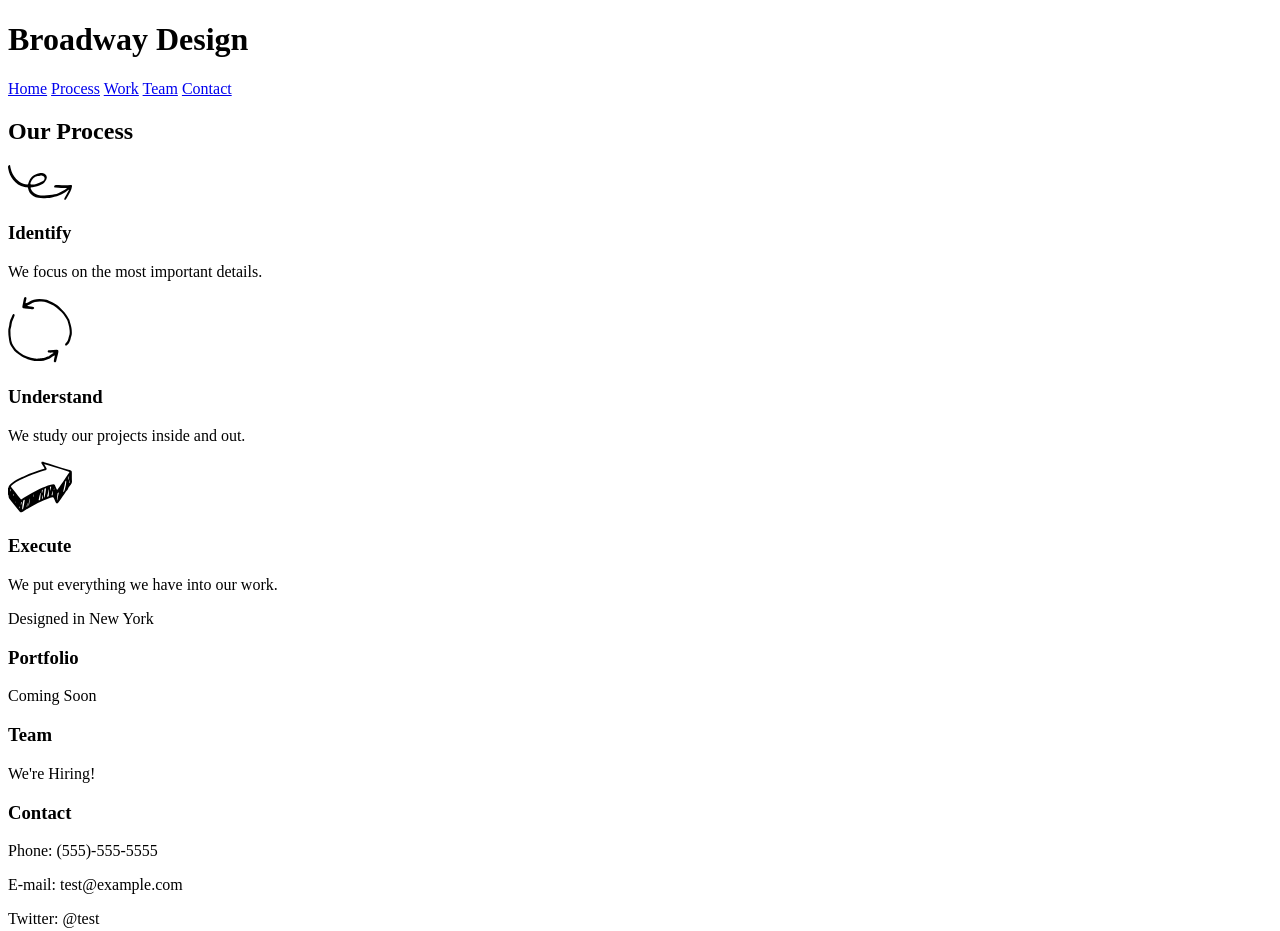
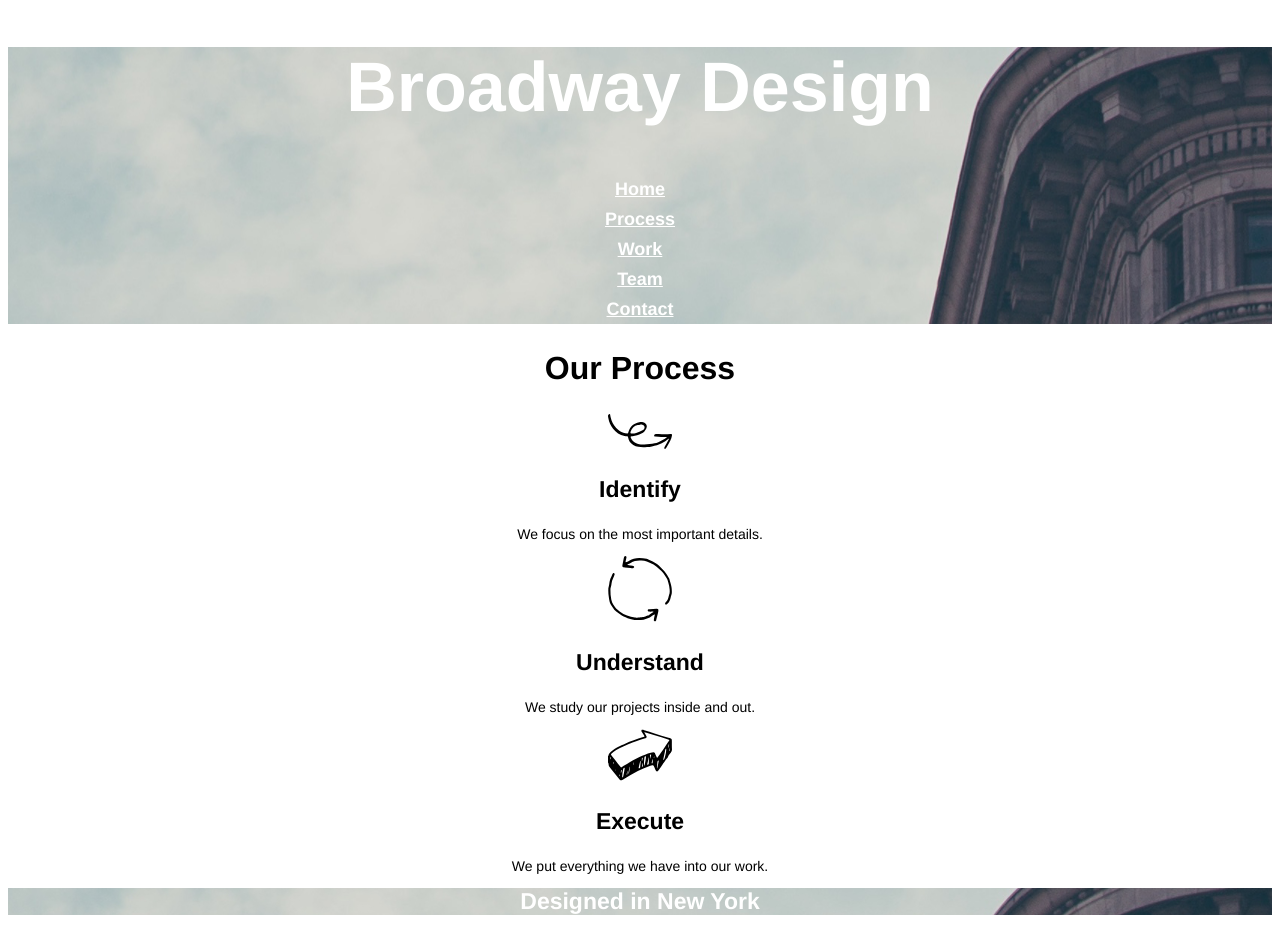
Before and after one commit to su-xuan/Broadway, a plain HTML site: page index.html in a window 1280 px wide. Shown: the top 931 px of the page. Drawn offline with Linux system fonts and the light colour scheme.

Commit message:
messages

```diff
--- a/index.html
+++ b/index.html
@@ -5,7 +5,9 @@
     <title>Broadway</title>
     <link rel="stylesheet" href="resources/css/style.css" type="text/css">
   </head>
+
   <body>
+    <div class="head">
       <h1>Broadway Design</h1>
       <nav>
         <a href="#">Home</a>
@@ -14,6 +16,7 @@
         <a href="#">Team</a>
         <a href="#">Contact</a>
       </nav>
+    </div>
 
     <h2>Our Process</h2>
 
@@ -29,7 +32,7 @@
     <h3>Execute</h3>
     <p>We put everything we have into our work.</p>
 
-    <div>Designed in New York</div>
+    <div class="bold">Designed in New York</div>
 
     <h3>Portfolio</h3>
     <p>Coming Soon</p>
--- a/resources/css/style.css
+++ b/resources/css/style.css
@@ -0,0 +1,49 @@
+body {
+  text-align: center;
+  font-family: Helvetica;
+}
+
+div {
+  background-image: url('../images/the-flatiron-building.png');
+}
+
+div, footer, a {
+  color: white;
+}
+
+.bold, h1, h2, h3,  nav a {
+  font-weight: bold;
+}
+
+h1 {
+  font-size: 70px;
+  font-weight: bold;
+}
+
+nav a {
+  font-size: 18px;
+  display: block;
+  line-height: 30px;
+}
+
+h2 {
+  font-size: 32px;
+}
+
+h3 {
+  font-size: 23px;
+}
+
+p {
+  font-size: 14px;
+}
+
+.bold {
+  font-size: 23px;
+}
+
+footer {
+  font-size: 11px;
+  background-color: dimgray;
+  text-align: left;
+}
```
Lines whose indentation alone changed are shown as unchanged.
